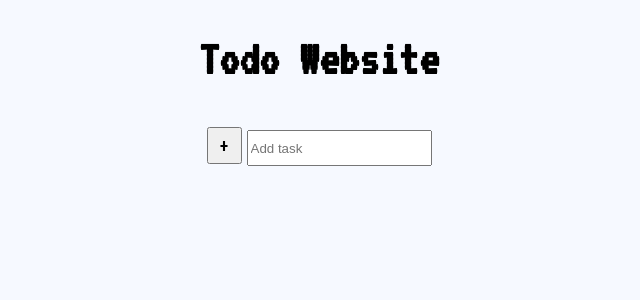
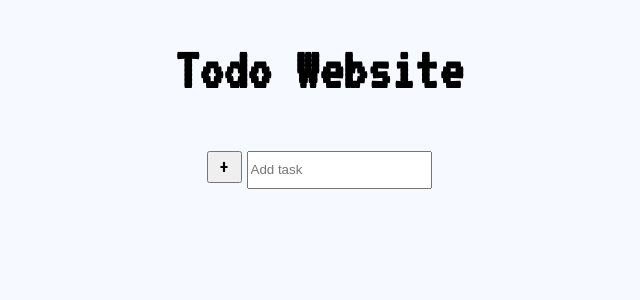
Before and after one commit to JanPoonthong/todo_website, a React (Vite) app: page / in a window 1280 px wide. Shown: the top 300 px of the page, without its empty margins (321-961 px from the left). Built offline with nearby package versions, Linux system fonts and the light colour scheme.

Commit message:
fix: font-size to make everything on the webpage look larger

```diff
--- a/src/App.css
+++ b/src/App.css
@@ -1,8 +1,5 @@
-h1 {
-  text-align: center;
-}
 .input-field {
-  height: 30px;
+  height: 100%;
 }
 
 .remove-button {
@@ -34,10 +31,6 @@ h1 {
   /* background-color: blue; */
 }
 
-p {
-  display: inline-block;
-}
-
 .each-todo {
   text-align: center;
   word-wrap: break-word;
--- a/src/App.jsx
+++ b/src/App.jsx
@@ -6,6 +6,7 @@ function App() {
 
   function handleRemove(index, clickedTask) {
     // FIXME(jan): same word will get remove
+    tasks.splice(index, 1)
     const newTasks = tasks.filter((task) => task !== clickedTask);
     console.log(tasks.filter((task) => task !== clickedTask));
     setTasks(newTasks);
--- a/src/index.css
+++ b/src/index.css
@@ -1,5 +1,13 @@
 body {
   font-family: "VT323", monospace;
-  font-size: 25px;
+  font-size: 30px;
   background-color: #f6f9ff;
 }
+
+h1 {
+  text-align: center;
+}
+
+p {
+  display: inline-block;
+}
```
Also changed, not shown: 1 other file (tests, documents, lock files or other folders).
